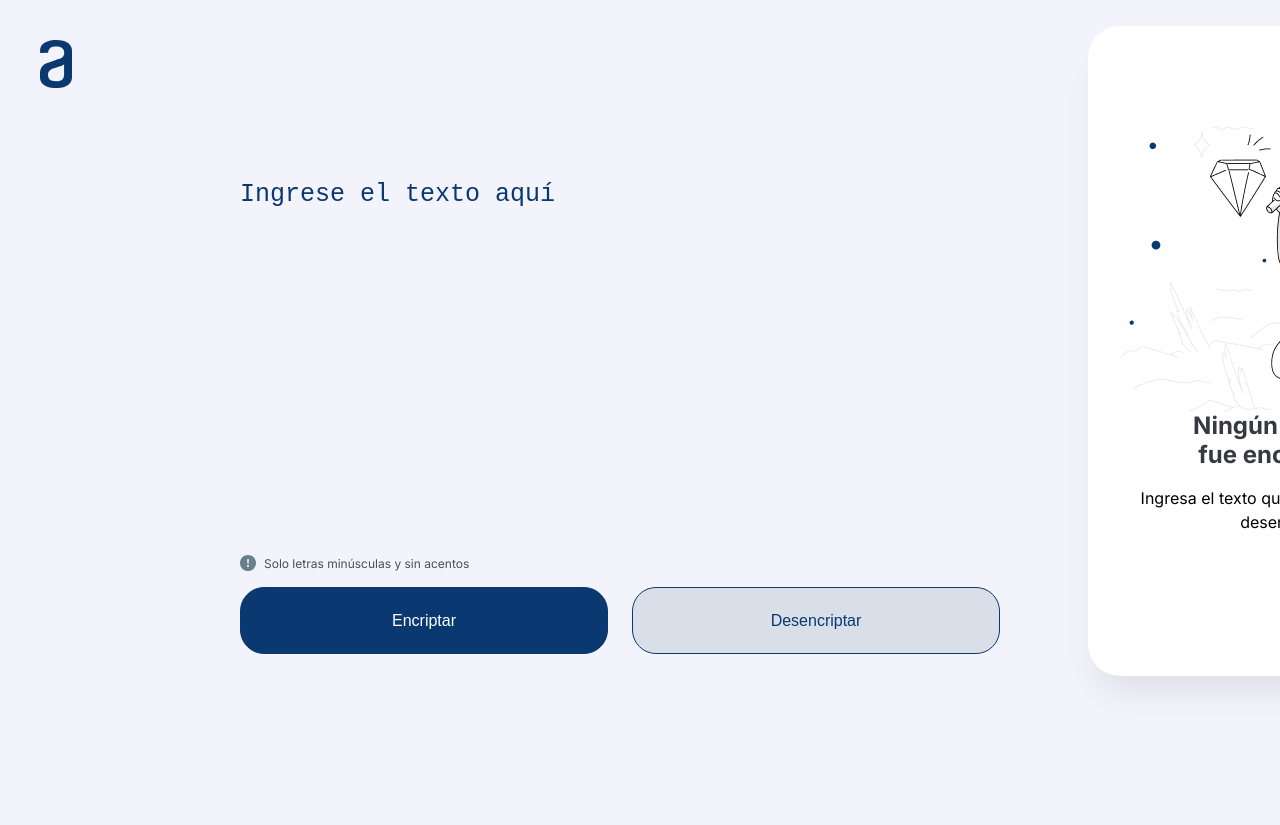
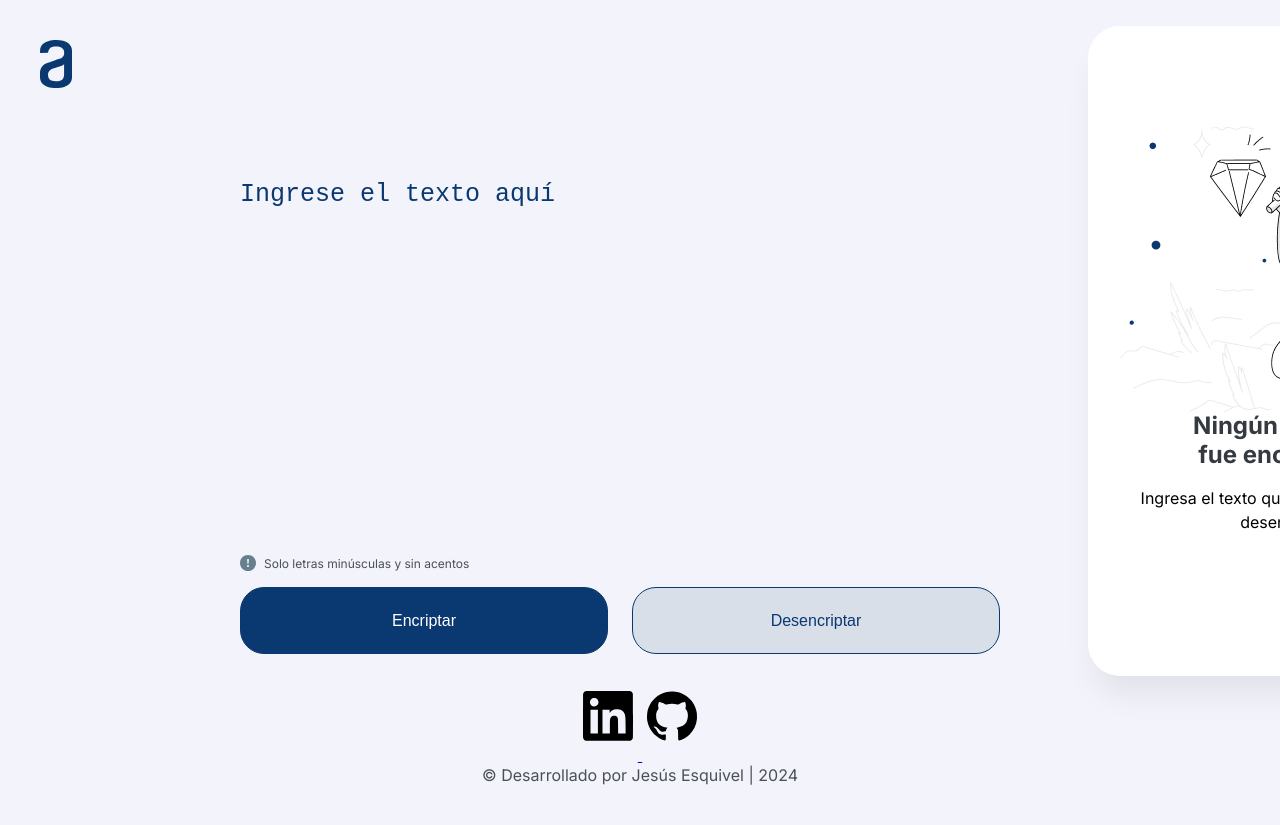
Before and after one commit to DarkKingpro10/Codificador-AluraONE, a website built with Vite: page index.html in a window 1280 px wide. Shown: the top 825 px of the page. Before the commit the page ends 800 px from the top, so only its background shows below. Built offline with nearby package versions, Linux system fonts and the light colour scheme.

Commit message:
Añadiendo mi referencia en el footer y corrijiendo un error visual

```diff
--- a/index.html
+++ b/index.html
@@ -55,6 +55,15 @@
       <button type="button" class="section-text__form-button-decrypt hide" id="button-copy">Copiar</button>
     </section>
   </main>
+  <footer>
+    <a target="_blank" href="https://www.linkedin.com/in/jes%C3%BAs-esquivel-ramirez/">
+      <img src="icons/linkedin_logo.svg" class="logo-link" alt="linkedin">
+    </a>
+    <a target="_blank" href="https://github.com/DarkKingpro10">
+      <img src="icons/github_logo.svg" class="logo-link" alt="github">
+    </a>
+    <p class="copyright">&copy; Desarrollado por Jesús Esquivel | 2024</p>
+  </footer>
   <script type="module" src="/main.js"></script>
 </body>
 
--- a/style.css
+++ b/style.css
@@ -205,7 +205,26 @@ button:disabled:hover{
 }
 
 .section-text__form__borrar button{
-  margin-top: 36px;
+  margin: 36px 0 5px 0;
+}
+
+footer {
+  text-align: center;
+  color: var(--txt-color);
+  padding: 40px 0;
+  display: block;
+  height: auto;
+  width: 100%;
+}
+
+.logo-link {
+  height: 50px;
+  margin: 15px 5px 20px 5px;
+}
+
+.logo-link:hover {
+  transform: scale(1.2);
+  transition-duration: 0.5s;
 }
 
 /*RESPONSIVE para Tablets*/
```
Also changed, not shown: public/icons/github_logo.svg (added), public/icons/linkedin_logo.svg (added).
